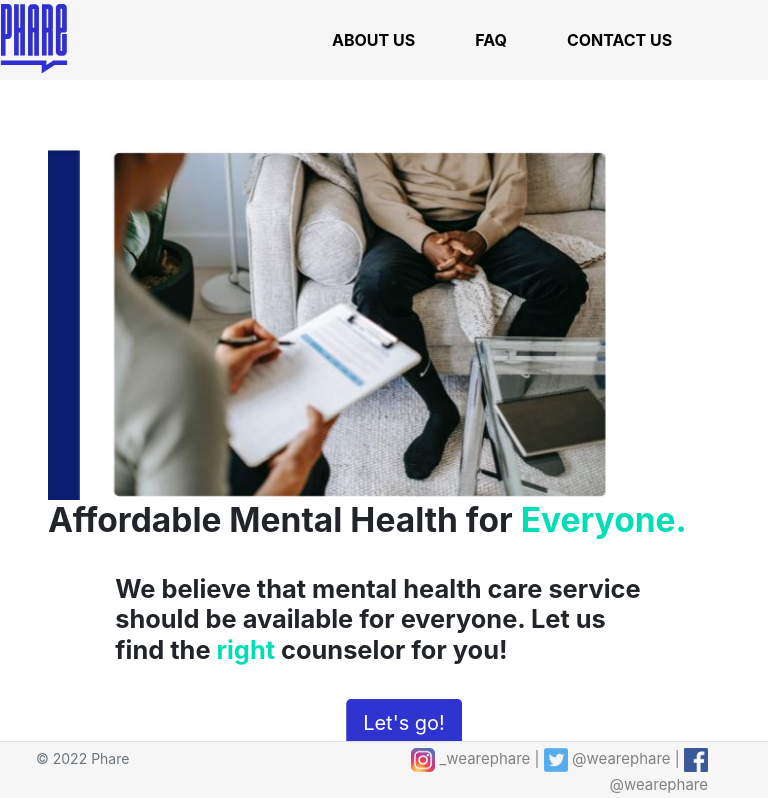
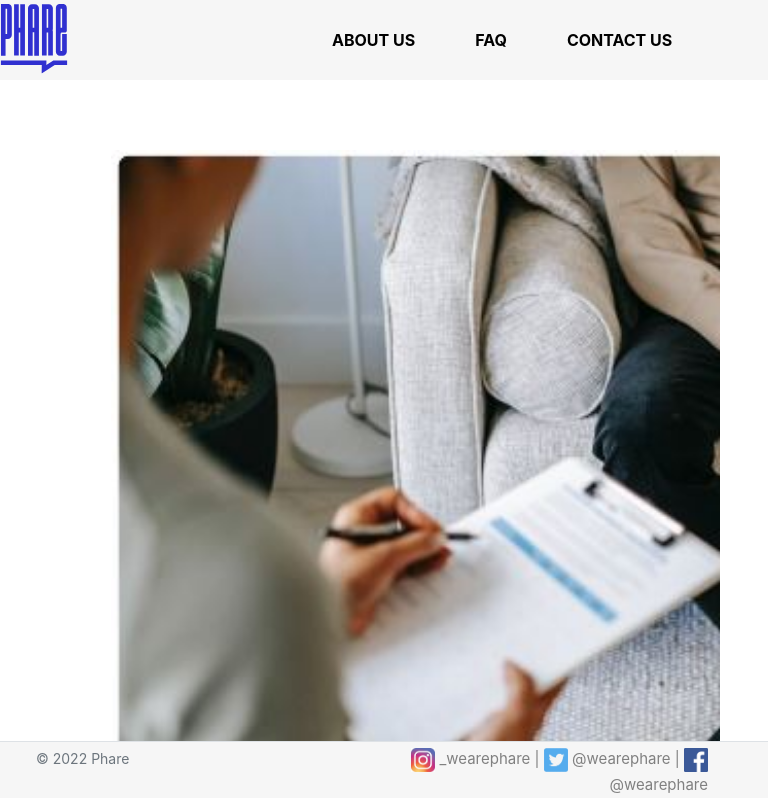
Before and after one commit to imcinnes31/Pricing-Tool, a React (Create React App) app in the folder client/: page / in a window 768 px wide. Shown: the top 798 px of the page. Built offline with nearby package versions, Linux system fonts and the light colour scheme.

Commit message:
Update App.css

```diff
--- a/client/src/assets/css/App.css
+++ b/client/src/assets/css/App.css
@@ -247,3 +247,21 @@ button:focus {
     height: 700px;
   }
 }
+
+@media only screen and (min-device-width: 577px) and (max-device-width: 800px)
+{
+  .homeContainer h1 {
+    font-size: 72px;
+    text-align: center;
+  }
+
+  .homeContainer h3 {
+    font-size: 36px;
+    text-align: center;
+  }
+
+  .carousel-item {
+    width: 1120px;
+    height: 700px;
+  }
+}
```
